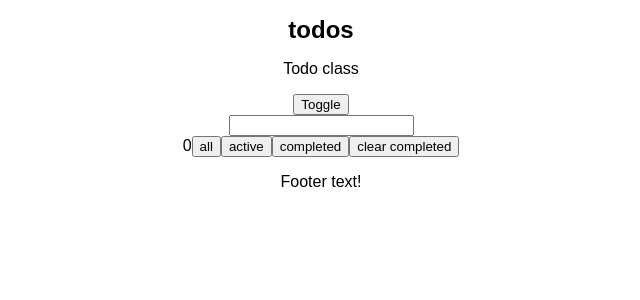
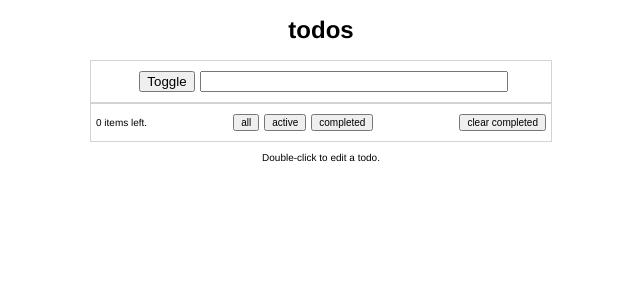
Before and after one commit to eerichmond02/todo, a React (Create React App) app: page / in a window 1280 px wide. Shown: the top 300 px of the page, without its empty margins (319-959 px from the left). Built offline with nearby package versions, Linux system fonts and the light colour scheme; the HTML template or start-up script is replaced by a standard one.

Commit message:
as good as it gets until Erin wants to work on in free time

```diff
--- a/src/App.css
+++ b/src/App.css
@@ -1,5 +1,6 @@
 .App {
   text-align: center;
+  font-family: Helvetica, sans-serif
 }
 
 .App-logo {
@@ -19,3 +20,48 @@
   from { transform: rotate(0deg); }
   to { transform: rotate(360deg); }
 }
+form {
+  display: inline;
+}
+.parentDiv{
+  display: flex;
+  flex-direction: column;
+  align-items: center;
+}
+.allDivs{
+  display: flex;
+  border: 1px lightgrey solid;
+  width: 450px;
+  justify-content: space-between;
+  align-items: center;
+  padding: 5px;
+}
+.inpDivs{
+  display: flex;
+  border: 1px lightgrey solid;
+  width: 450px;
+  justify-content: center;
+  align-items: center;
+  padding: 5px;
+}
+#mainInput{
+  width: 300px;
+}
+.allDivs > Input {
+  width: 300px;
+  border: none;
+}
+#clear {
+}
+#active {
+  margin: 5px;
+  /* margin-right: 5px;
+  margin-bottom: 5px; */
+}
+.tdfooter {
+  font-size: 10px;
+
+}
+#toggle {
+  margin: 5px;
+}
--- a/src/App.js
+++ b/src/App.js
@@ -2,10 +2,10 @@ import React, { Component } from 'react';
 import './App.css';
 
 const Task = (props) => (
-  <div>
-    <button onClick={props.markComplete} className={props.taskId}>Complete</button>
+  <div className="allDivs">
+    <button id="complete" onClick={props.markComplete} className={props.taskId}>Complete</button>
     <input value={props.task.text} readOnly={props.task.editable} className={props.taskId} onBlur={props.onBlurNoEdit} onDoubleClick={props.doubleClickEdit} onChange={props.editTask}></input>
-    <button onClick={props.removeTask} className={props.taskId}>Delete</button>
+    <button id="delete" onClick={props.removeTask} className={props.taskId}>Delete</button>
   </div>
 )
 
@@ -22,21 +22,23 @@ const TaskList = (props) => (
 )
 
 const Input = (props) => (
-  <div>
+  <div className="inpDivs">
     <button id="toggle" onClick={props.toggleTask}>Toggle</button>
     <form onSubmit={props.handleSubmit}>
-      <input type="text" name="inputTask" value={props.inputTask} onChange={props.handleChange}></input>
+      <input id="mainInput" type="text" name="inputTask" value={props.inputTask} onChange={props.handleChange}></input>
     </form>
   </div>
 )
 
 const TodoFooter = (props) => (
-  <div>
-    <span>{props.activeCount()}</span>
-    <button id="all" onClick={props.filter}>all</button>
-    <button id="active" onClick={props.filter}>active</button>
-    <button id="complete" onClick={props.filter}>completed</button>
-    <button id="clear" onClick={props.clearCompleted}>clear completed</button>
+  <div className="allDivs">
+    <span className="tdfooter">{props.activeCount() + " items left."}</span>
+    <div>
+      <button className="tdfooter" id="all" onClick={props.filter}>all</button>
+      <button className="tdfooter" id="active" onClick={props.filter}>active</button>
+      <button className="tdfooter" id="complete" onClick={props.filter}>completed</button>
+    </div>
+    <button className="tdfooter" id="clear" onClick={props.clearCompleted}>clear completed</button>
   </div>
 )
 
@@ -169,8 +171,7 @@ class Todo extends Component {
 
   render() {
     return (
-      <div>
-        <p>Todo class</p>
+      <div className="parentDiv">
         <Input inputTask={this.state.inputTask} handleChange={this.handleChange} handleSubmit={this.handleSubmit} toggleTask={this.toggleTask}/>
         <TaskList taskArr={this.state.taskArr} onBlurNoEdit={this.onBlurNoEdit} doubleClickEdit={this.doubleClickEdit} removeTask={this.removeTask} editTask={this.editTask} markComplete={this.markComplete} filter={this.state.filter}/>
         <TodoFooter activeCount={this.activeCount} filter={this.filter} clearCompleted={this.clearCompleted} />
@@ -188,7 +189,7 @@ const App = () => {
       </header>
       <Todo />
       <footer>
-        <p>Footer text!</p>
+        <p className="tdfooter" >Double-click to edit a todo.</p>
       </footer>
     </div>
   );
```
Also changed, not shown: package.json (line endings or trailing spaces).
